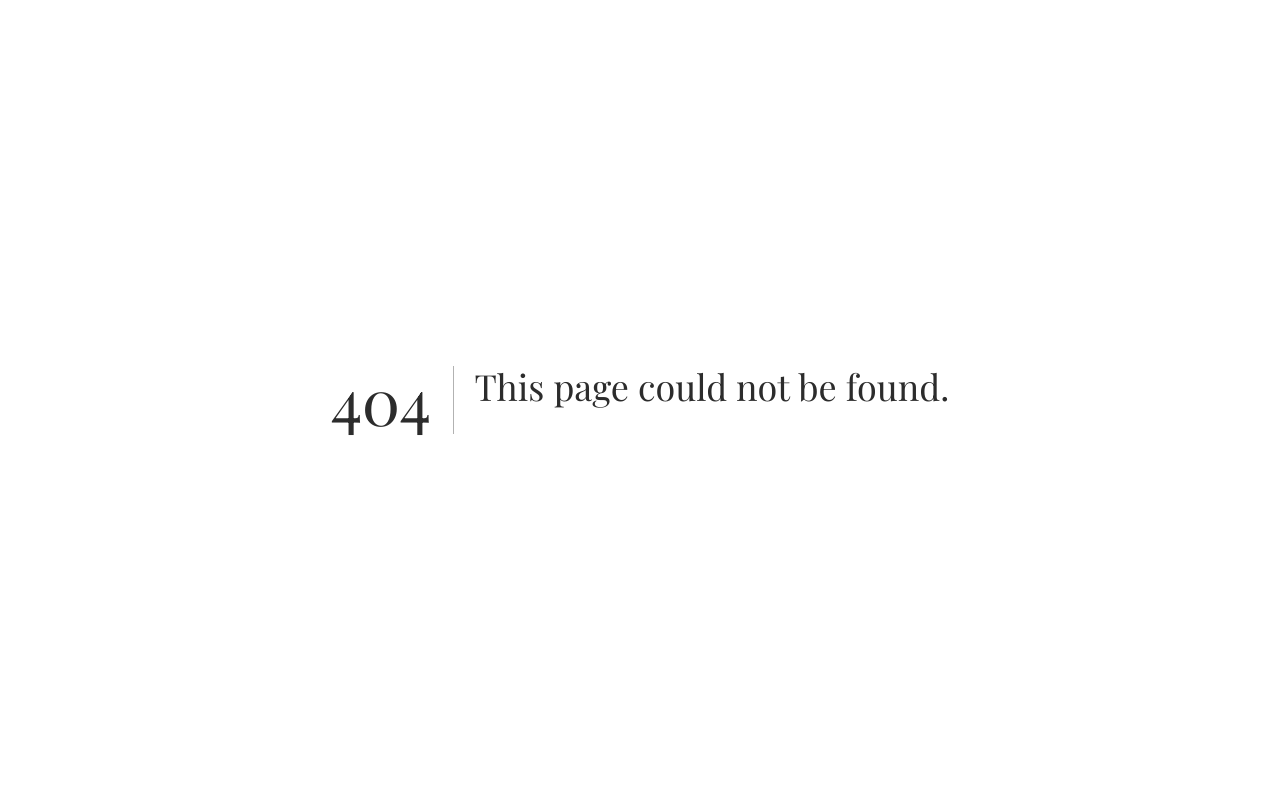
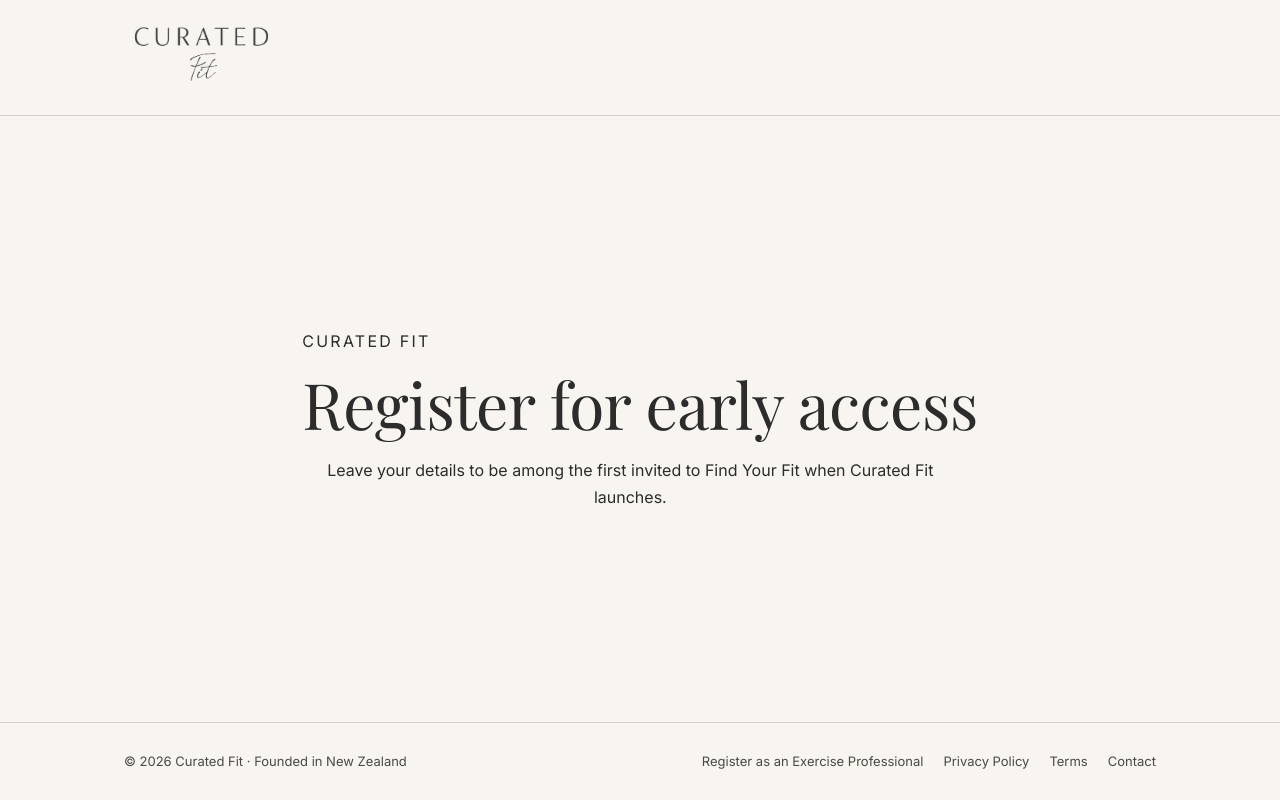
Before and after one commit to EmPerry1972/curated-fit-holding-page, a Next.js app: page /early-access in a window 1280 px wide. Before the commit this address had no page. Built offline with nearby package versions, Linux system fonts and the light colour scheme.

Commit message:
Create Early Access Page component
This component serves as the early access page for Curated Fit, featuring a header, main content section with registration details, and a footer with links.

```diff
--- /dev/null
+++ b/app/early-access/page.tsx
@@ -0,0 +1,51 @@
+const serif = "var(--font-serif), 'Playfair Display', Georgia, serif";
+const mono = "var(--font-mono), 'IBM Plex Mono', ui-monospace, monospace";
+const sans = "var(--font-sans)";
+
+const wrap = { maxWidth: 780, margin: "0 auto", padding: "0 24px" } as const;
+const eyebrow = {
+  fontFamily: mono,
+  fontSize: 11,
+  letterSpacing: "0.14em",
+  textTransform: "uppercase" as const,
+  color: "var(--warm-grey)",
+  marginBottom: 16,
+};
+const h1 = { fontFamily: serif, fontWeight: 300, letterSpacing: "0.005em", fontSize: "clamp(30px, 5vw, 46px)", lineHeight: 1.12, color: "var(--ink)" } as const;
+const body = { fontFamily: sans, fontSize: 17, lineHeight: 1.7, color: "var(--muted)" } as const;
+
+export default function EarlyAccessPage() {
+  return (
+    <div style={{ minHeight: "100vh", display: "flex", flexDirection: "column", background: "var(--warm-white)" }}>
+      <header style={{ borderBottom: "1px solid var(--line)" }}>
+        <div style={{ maxWidth: 1080, margin: "0 auto", display: "flex", alignItems: "center", padding: "22px 24px" }}>
+          <a href="/">
+            <img src="/logo.png" alt="Curated Fit" style={{ height: 64 }} />
+          </a>
+        </div>
+      </header>
+
+      <main style={{ flex: 1, display: "flex", alignItems: "center" }}>
+        <section style={{ ...wrap, padding: "clamp(64px, 12vw, 140px) 24px", textAlign: "center" }}>
+          <p style={eyebrow}>Curated Fit</p>
+          <h1 style={h1}>Register for early access</h1>
+          <p style={{ ...body, marginTop: 20, textAlign: "center" }}>
+            Leave your details to be among the first invited to Find Your Fit when Curated Fit launches.
+          </p>
+        </section>
+      </main>
+
+      <footer style={{ borderTop: "1px solid var(--line)" }}>
+        <div style={{ maxWidth: 1080, margin: "0 auto", display: "flex", flexWrap: "wrap", gap: 16, alignItems: "center", justifyContent: "space-between", padding: "28px 24px", fontFamily: sans, fontSize: 13, color: "var(--muted)" }}>
+          <span>&copy; {new Date().getFullYear()} Curated Fit &middot; Founded in New Zealand</span>
+          <span style={{ display: "flex", gap: 20, flexWrap: "wrap" }}>
+            <a href="/register" style={{ color: "var(--muted)" }}>Register as an Exercise Professional</a>
+            <a href="/privacy" style={{ color: "var(--muted)" }}>Privacy Policy</a>
+            <a href="/terms" style={{ color: "var(--muted)" }}>Terms</a>
+            <a href="mailto:welcome@curatedfit.co.nz" style={{ color: "var(--muted)" }}>Contact</a>
+          </span>
+        </div>
+      </footer>
+    </div>
+  );
+}
```
